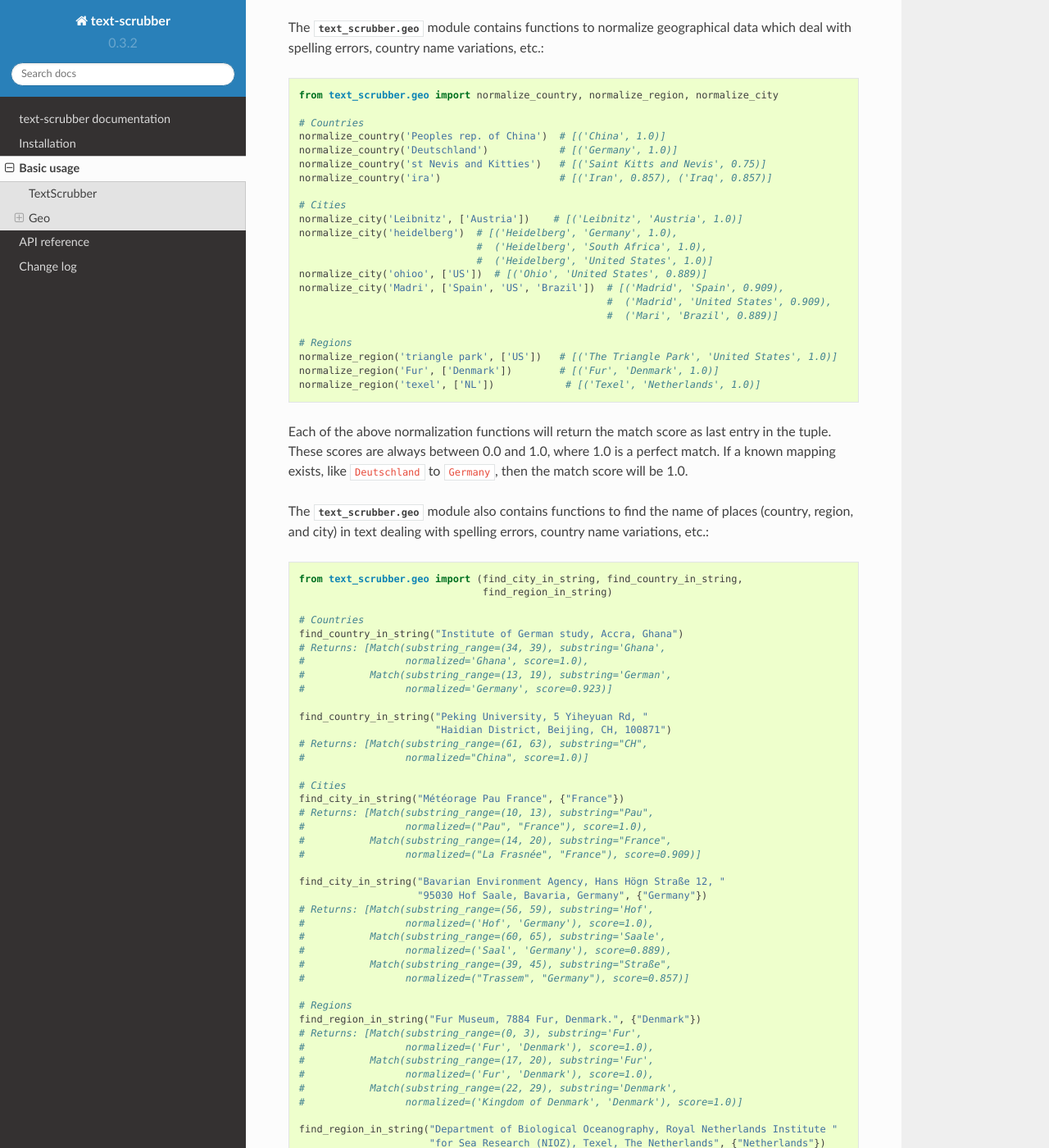
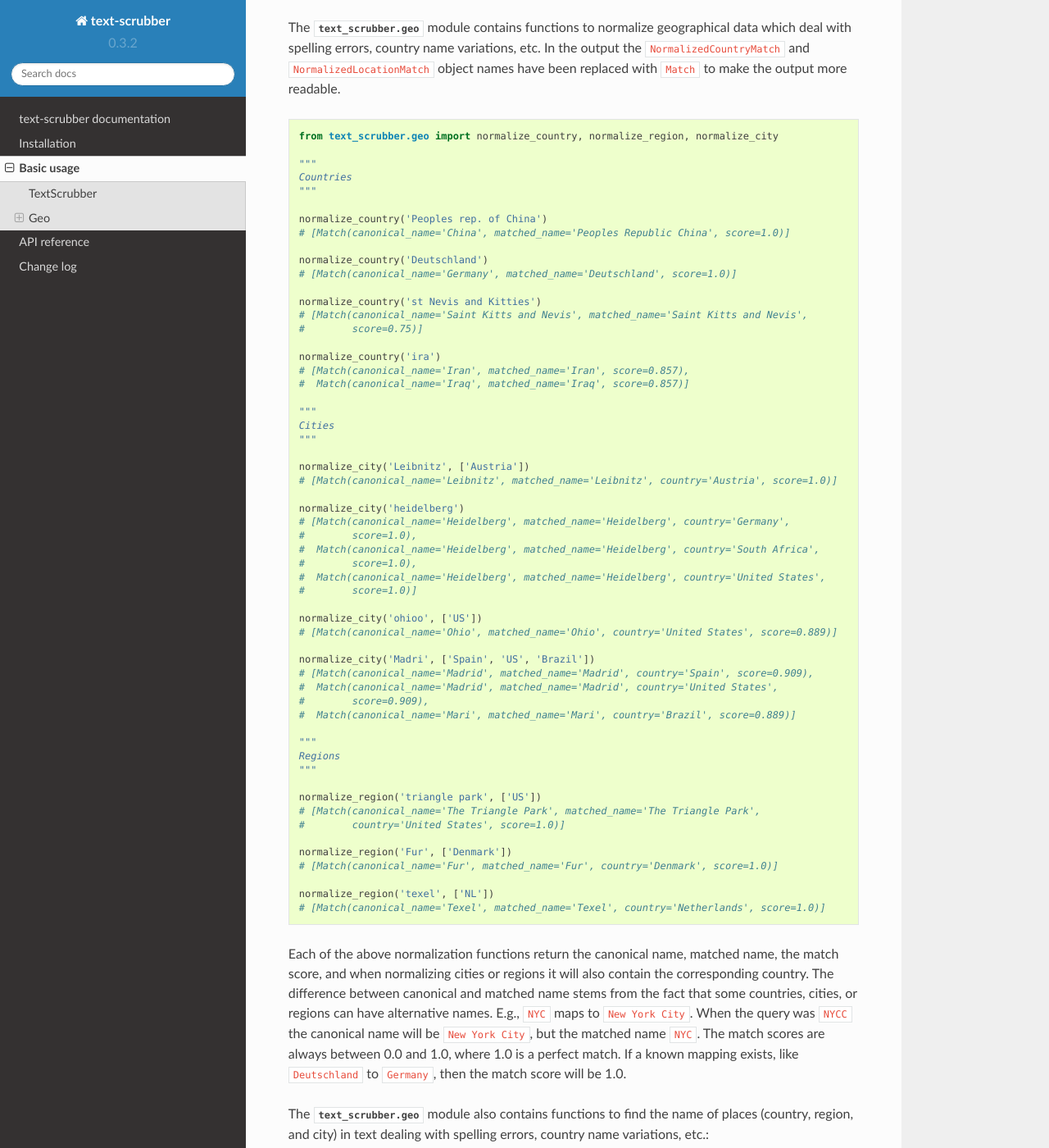
Before and after one commit to sybrenjansen/text-scrubber, a Sphinx documentation site: the page built from docs/usage.rst, in a window 1280 px wide and 1400 px high, scrolled down 949 px. Shown: the whole window at 82% size. Built offline with Sphinx 7.4.7 and the Read the Docs theme 2.0.0, drawn with Linux system fonts in a browser that asks for light colours; some of the changed text lies outside the part shown.

Commit message:
Geo related functions now return a matched name as well

```diff
--- a/docs/usage.rst
+++ b/docs/usage.rst
@@ -41,36 +41,76 @@ Geo
 ---
 
 The :obj:`text_scrubber.geo` module contains functions to normalize geographical data which deal with spelling errors,
-country name variations, etc.:
+country name variations, etc. In the output the ``NormalizedCountryMatch`` and ``NormalizedLocationMatch`` object names
+have been replaced with ``Match`` to make the output more readable.
 
 .. code-block:: python
 
     from text_scrubber.geo import normalize_country, normalize_region, normalize_city
 
-    # Countries
-    normalize_country('Peoples rep. of China')  # [('China', 1.0)]
-    normalize_country('Deutschland')            # [('Germany', 1.0)]
-    normalize_country('st Nevis and Kitties')   # [('Saint Kitts and Nevis', 0.75)]
-    normalize_country('ira')                    # [('Iran', 0.857), ('Iraq', 0.857)]
+    """
+    Countries
+    """
 
-    # Cities
-    normalize_city('Leibnitz', ['Austria'])    # [('Leibnitz', 'Austria', 1.0)]
-    normalize_city('heidelberg')  # [('Heidelberg', 'Germany', 1.0),
-                                  #  ('Heidelberg', 'South Africa', 1.0),
-                                  #  ('Heidelberg', 'United States', 1.0)]
-    normalize_city('ohioo', ['US'])  # [('Ohio', 'United States', 0.889)]
-    normalize_city('Madri', ['Spain', 'US', 'Brazil'])  # [('Madrid', 'Spain', 0.909),
-                                                        #  ('Madrid', 'United States', 0.909),
-                                                        #  ('Mari', 'Brazil', 0.889)]
+    normalize_country('Peoples rep. of China')
+    # [Match(canonical_name='China', matched_name='Peoples Republic China', score=1.0)]
 
-    # Regions
-    normalize_region('triangle park', ['US'])   # [('The Triangle Park', 'United States', 1.0)]
-    normalize_region('Fur', ['Denmark'])        # [('Fur', 'Denmark', 1.0)]
-    normalize_region('texel', ['NL'])            # [('Texel', 'Netherlands', 1.0)]
+    normalize_country('Deutschland')
+    # [Match(canonical_name='Germany', matched_name='Deutschland', score=1.0)]
 
-Each of the above normalization functions will return the match score as last entry in the tuple. These scores are
-always between 0.0 and 1.0, where 1.0 is a perfect match. If a known mapping exists, like ``Deutschland`` to
-``Germany``, then the match score will be 1.0.
+    normalize_country('st Nevis and Kitties')
+    # [Match(canonical_name='Saint Kitts and Nevis', matched_name='Saint Kitts and Nevis',
+    #        score=0.75)]
+
+    normalize_country('ira')
+    # [Match(canonical_name='Iran', matched_name='Iran', score=0.857),
+    #  Match(canonical_name='Iraq', matched_name='Iraq', score=0.857)]
+
+    """
+    Cities
+    """
+
+    normalize_city('Leibnitz', ['Austria'])
+    # [Match(canonical_name='Leibnitz', matched_name='Leibnitz', country='Austria', score=1.0)]
+
+    normalize_city('heidelberg')
+    # [Match(canonical_name='Heidelberg', matched_name='Heidelberg', country='Germany',
+    #        score=1.0),
+    #  Match(canonical_name='Heidelberg', matched_name='Heidelberg', country='South Africa',
+    #        score=1.0),
+    #  Match(canonical_name='Heidelberg', matched_name='Heidelberg', country='United States',
+    #        score=1.0)]
+
+    normalize_city('ohioo', ['US'])
+    # [Match(canonical_name='Ohio', matched_name='Ohio', country='United States', score=0.889)]
+
+    normalize_city('Madri', ['Spain', 'US', 'Brazil'])
+    # [Match(canonical_name='Madrid', matched_name='Madrid', country='Spain', score=0.909),
+    #  Match(canonical_name='Madrid', matched_name='Madrid', country='United States',
+    #        score=0.909),
+    #  Match(canonical_name='Mari', matched_name='Mari', country='Brazil', score=0.889)]
+
+    """
+    Regions
+    """
+
+    normalize_region('triangle park', ['US'])
+    # [Match(canonical_name='The Triangle Park', matched_name='The Triangle Park',
+    #        country='United States', score=1.0)]
+
+    normalize_region('Fur', ['Denmark'])
+    # [Match(canonical_name='Fur', matched_name='Fur', country='Denmark', score=1.0)]
+
+    normalize_region('texel', ['NL'])
+    # [Match(canonical_name='Texel', matched_name='Texel', country='Netherlands', score=1.0)]
+
+
+Each of the above normalization functions return the canonical name, matched name, the match score, and when normalizing
+cities or regions it will also contain the corresponding country. The difference between canonical and matched name
+stems from the fact that some countries, cities, or regions can have alternative names. E.g., ``NYC`` maps to
+``New York City``. When the query was ``NYCC`` the canonical name will be ``New York City``, but the matched name
+``NYC``. The match scores are always between 0.0 and 1.0, where 1.0 is a perfect match. If a known mapping exists, like
+``Deutschland`` to ``Germany``, then the match score will be 1.0.
 
 The :obj:`text_scrubber.geo` module also contains functions to find the name of places (country, region, and city) in
 text dealing with spelling errors, country name variations, etc.:
@@ -80,51 +120,63 @@ text dealing with spelling errors, country name variations, etc.:
     from text_scrubber.geo import (find_city_in_string, find_country_in_string,
                                    find_region_in_string)
 
-    # Countries
+    """
+    Countries
+    """
+
     find_country_in_string("Institute of German study, Accra, Ghana")
-    # Returns: [Match(substring_range=(34, 39), substring='Ghana',
-    #                 normalized='Ghana', score=1.0),
-    #           Match(substring_range=(13, 19), substring='German',
-    #                 normalized='Germany', score=0.923)]
+    # [CountryMatch(substring_range=(34, 39), substring='Ghana', canonical_name='Ghana',
+    #               matched_name='Ghana', score=1.0),
+    #  CountryMatch(substring_range=(13, 19), substring='German', canonical_name='Germany',
+    #               matched_name='Germany', score=0.923)]
 
     find_country_in_string("Peking University, 5 Yiheyuan Rd, "
                            "Haidian District, Beijing, CH, 100871")
-    # Returns: [Match(substring_range=(61, 63), substring="CH",
-    #                 normalized="China", score=1.0)]
+    # [CountryMatch(substring_range=(61, 63), substring='CH', canonical_name='China',
+    #               matched_name='Ch', score=1.0)]
 
-    # Cities
+    """
+    Cities
+    """
+
     find_city_in_string("Météorage Pau France", {"France"})
-    # Returns: [Match(substring_range=(10, 13), substring="Pau",
-    #                 normalized=("Pau", "France"), score=1.0),
-    #           Match(substring_range=(14, 20), substring="France",
-    #                 normalized=("La Frasnée", "France"), score=0.909)]
+    # [LocationMatch(substring_range=(10, 13), substring='Pau', canonical_name='Pau',
+    #                matched_name='Pau', country='France', score=1.0),
+    #  LocationMatch(substring_range=(14, 20), substring='France', canonical_name='La Frasnée',
+    #                matched_name='Фране', country='France', score=0.9090909090909091)]
 
     find_city_in_string("Bavarian Environment Agency, Hans Högn Straße 12, "
                         "95030 Hof Saale, Bavaria, Germany", {"Germany"})
-    # Returns: [Match(substring_range=(56, 59), substring='Hof',
-    #                 normalized=('Hof', 'Germany'), score=1.0),
-    #           Match(substring_range=(60, 65), substring='Saale',
-    #                 normalized=('Saal', 'Germany'), score=0.889),
-    #           Match(substring_range=(39, 45), substring="Straße",
-    #                 normalized=("Trassem", "Germany"), score=0.857)]
+    # [LocationMatch(substring_range=(56, 59), substring='Hof', canonical_name='Hof',
+    #                matched_name='Hof', country='Germany', score=1.0),
+    #  LocationMatch(substring_range=(60, 65), substring='Saale', canonical_name='Saal',
+    #                matched_name='Saal', country='Germany', score=0.8888888888888888),
+    #  LocationMatch(substring_range=(39, 45), substring='Straße', canonical_name='Trassem',
+    #                matched_name='Trassem', country='Germany', score=0.8571428571428571)]
 
-    # Regions
+    """
+    Regions
+    """
+
     find_region_in_string("Fur Museum, 7884 Fur, Denmark.", {"Denmark"})
-    # Returns: [Match(substring_range=(0, 3), substring='Fur',
-    #                 normalized=('Fur', 'Denmark'), score=1.0),
-    #           Match(substring_range=(17, 20), substring='Fur',
-    #                 normalized=('Fur', 'Denmark'), score=1.0),
-    #           Match(substring_range=(22, 29), substring='Denmark',
-    #                 normalized=('Kingdom of Denmark', 'Denmark'), score=1.0)]
+    # [LocationMatch(substring_range=(0, 3), substring='Fur', canonical_name='Fur',
+    #                matched_name='Fur', country='Denmark', score=1.0),
+    #  LocationMatch(substring_range=(17, 20), substring='Fur', canonical_name='Fur',
+    #                matched_name='Fur', country='Denmark', score=1.0),
+    #  LocationMatch(substring_range=(22, 29), substring='Denmark',
+    #                canonical_name='Kingdom of Denmark', matched_name='Denmark',
+    #                country='Denmark', score=1.0)]
 
     find_region_in_string("Department of Biological Oceanography, Royal Netherlands Institute "
                           "for Sea Research (NIOZ), Texel, The Netherlands", {"Netherlands"})
-    # Returns: [Match(substring_range=(45, 56), substring='Netherlands',
-    #                 normalized=('Kingdom of the Netherlands', 'Netherlands'), score=1.0),
-    #           Match(substring_range=(92, 97), substring='Texel',
-    #                 normalized=('Texel', 'Netherlands'), score=1.0),
-    #           Match(substring_range=(103, 114), substring='Netherlands',
-    #                 normalized=('Kingdom of the Netherlands', 'Netherlands'), score=1.0)]
+    # [LocationMatch(substring_range=(45, 56), substring='Netherlands',
+    #                canonical_name='Kingdom of the Netherlands', matched_name='Netherlands',
+    #                country='Netherlands', score=1.0),
+    #  LocationMatch(substring_range=(92, 97), substring='Texel', canonical_name='Texel',
+    #                matched_name='Texel', country='Netherlands', score=1.0),
+    #  LocationMatch(substring_range=(103, 114), substring='Netherlands',
+    #                canonical_name='Kingdom of the Netherlands', matched_name='Netherlands',
+    #                country='Netherlands', score=1.0)]
 
 .. note::
 
```
Also changed, not shown: README.rst (+105 -53 lines), docs/changelog.rst (+16 -0 lines), docs/reference.rst (+8 -0 lines), 8 other files.
